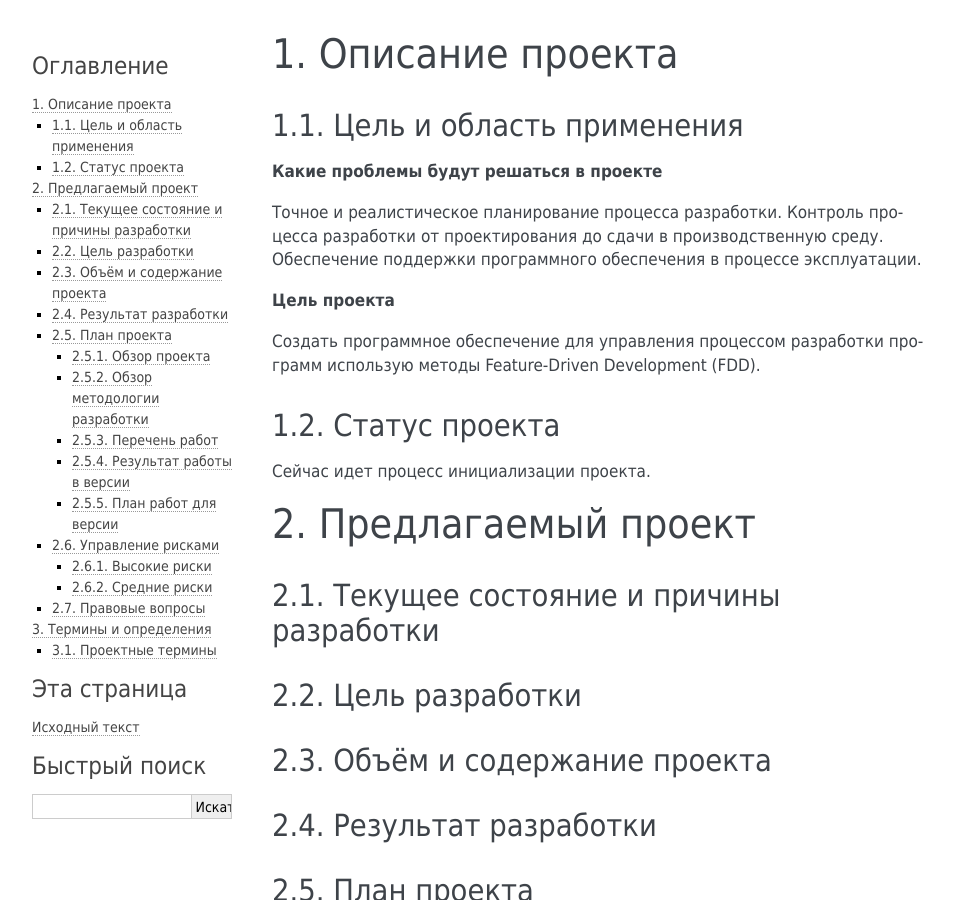
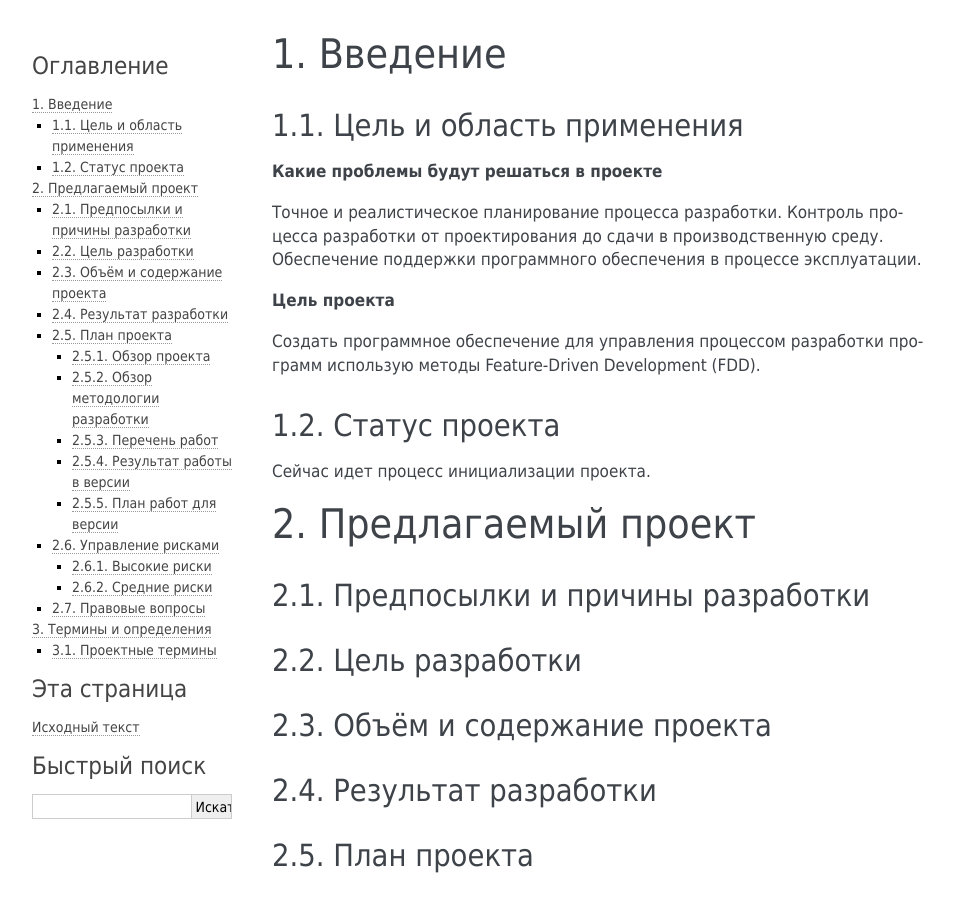
Before and after one commit to komara1964/planningandsheduling, a Sphinx documentation site: the page built from source/project_planning.txt, in a window 1280 px wide and 900 px high. Shown: the whole window, without its empty margins (148-1102 px from the left). Built offline with Sphinx 7.4.7, drawn with Linux system fonts in a browser that asks for light colours; some of the changed text lies outside the part shown.

Commit message:
Commit 2

```diff
--- a/source/project_planning.txt
+++ b/source/project_planning.txt
@@ -1,4 +1,4 @@
-Описание проекта
+Введение
 ****************
 
 Цель и область применения
@@ -22,7 +22,7 @@
 Предлагаемый проект
 *******************
 
-Текущее состояние и причины разработки
+Предпосылки и причины разработки
 ======================================
 
 
@@ -101,14 +101,6 @@
    |Python 3.5 |PSF                 |GPL           |`//www.python.org/ <https://www.python.org/>`_ |
    +-----------+--------------------+--------------+-----------------------------------------------+
 
-.. list-table:: Frozen Delights!
-   :header-rows: 1
-
-   * - Компонент
-     - Python 3.5
-   * - Владелец
-     - `//www.python.org/ <https://www.python.org/>`_
-
 Термины и определения
 *********************
 
```
Also changed, not shown: 1 other file.
